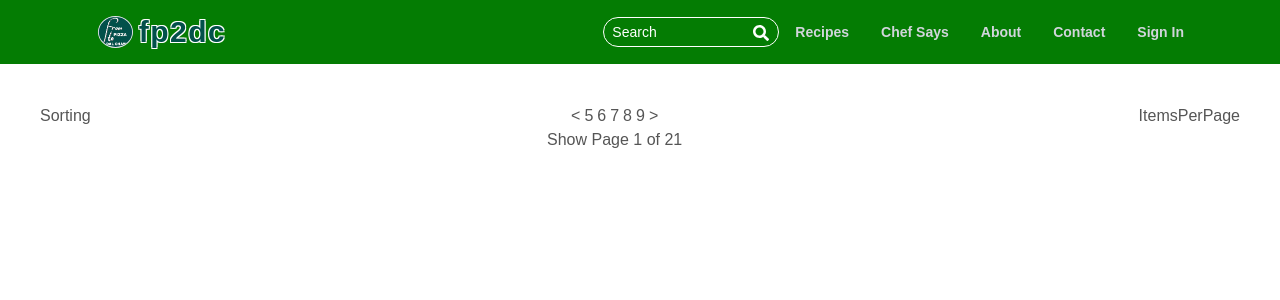
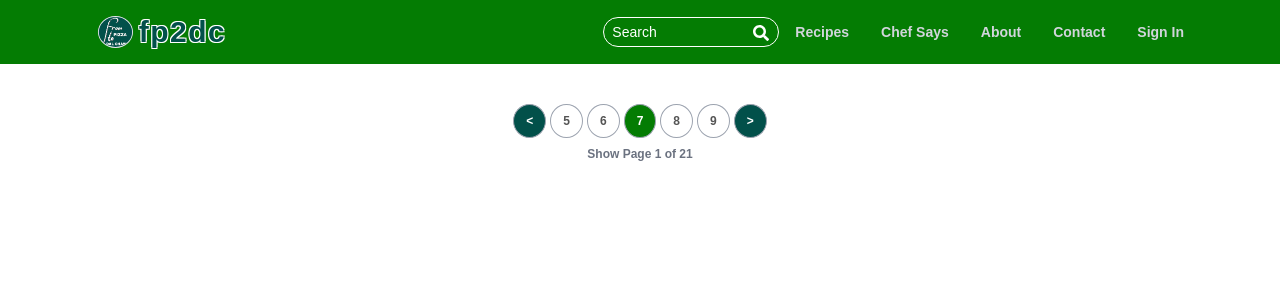
Before and after one commit to swabhi7/fp2dc-ui, a React (Create React App) app: page /recipes in a window 1280 px wide. Shown: the top 300 px of the page. Built offline with nearby package versions, Linux system fonts and the light colour scheme; no server answers.

Commit message:
[feat/style] : Pagination core logic and some styles

```diff
--- a/src/components/features/Recipes/ItemsPerPage.component.js
+++ b/src/components/features/Recipes/ItemsPerPage.component.js
@@ -1,7 +1,7 @@
 import React from "react";
 
 const ItemsPerPage = () => {
-  return <div>ItemsPerPage</div>;
+  return <div></div>;
 };
 
 export default ItemsPerPage;
--- a/src/components/features/Recipes/Pagination.component.js
+++ b/src/components/features/Recipes/Pagination.component.js
@@ -31,19 +31,27 @@ const getPageButtons = ({
 };
 
 const Pagination = ({ currentPage, totalPages, maxNumberOfPageButtons }) => {
-  const pageButtons = getPageButtons({ currentPage, totalPages, maxNumberOfPageButtons });
+  const pageButtons = getPageButtons({
+    currentPage,
+    totalPages,
+    maxNumberOfPageButtons,
+  });
 
   return (
     <div className={classes["pagination"]}>
       <div className={classes["pagination-buttons"]}>
         {/* Prev Button */}
-        <PaginationButton buttonContent="<" />
+        <PaginationButton buttonContent="<" prevNext={true} />
         {/* Page Buttons */}
         {_.map(pageButtons, (pageButton) => (
-          <PaginationButton key={pageButton} buttonContent={pageButton} />
+          <PaginationButton
+            key={pageButton}
+            buttonContent={pageButton}
+            current={pageButton === currentPage ? true : false}
+          />
         ))}
         {/* Next Button */}
-        <PaginationButton buttonContent=">" />
+        <PaginationButton buttonContent=">" prevNext={true} />
       </div>
       <div className={classes["pagination-text"]}>Show Page 1 of 21</div>
     </div>
--- a/src/components/features/Recipes/Pagination.module.css
+++ b/src/components/features/Recipes/Pagination.module.css
@@ -6,6 +6,10 @@
   }
 
   .pagination-buttons {
-    @apply flex gap-1;
+    @apply flex gap-1 mb-2 text-xs;
+  }
+
+  .pagination-text {
+    @apply text-xs text-gray-500 font-bold;
   }
 }
--- a/src/components/features/Recipes/PaginationButton.component.js
+++ b/src/components/features/Recipes/PaginationButton.component.js
@@ -1,7 +1,20 @@
 import React from "react";
+import classes from "./PaginationButton.module.css";
 
-const PaginationButton = ({ buttonContent }) => {
-  return <button>{buttonContent}</button>;
+const PaginationButton = ({
+  buttonContent,
+  prevNext = false,
+  current = false,
+}) => {
+  return (
+    <button
+      className={`${classes["pagination-button"]} ${
+        prevNext ? classes["prev-next"] : ""
+      } ${current ? classes["current"] : ""}`}
+    >
+      {buttonContent}
+    </button>
+  );
 };
 
 export default PaginationButton;
--- /dev/null
+++ b/src/components/features/Recipes/PaginationButton.module.css
@@ -0,0 +1,15 @@
+@tailwind base;
+
+@layer base {
+  .pagination-button {
+    @apply border px-3 py-2 rounded-[50%] border-gray-400 font-bold;
+  }
+
+  .prev-next {
+    @apply bg-[color:var(--color-secondary)] text-white;
+  }
+
+  .current {
+    @apply bg-[color:var(--color-primary)] text-white;
+  }
+}
--- a/src/components/features/Recipes/Sorting.component.js
+++ b/src/components/features/Recipes/Sorting.component.js
@@ -1,7 +1,7 @@
 import React from "react";
 
 const Sorting = () => {
-  return <div>Sorting</div>;
+  return <div></div>;
 };
 
 export default Sorting;
--- a/src/index.css
+++ b/src/index.css
@@ -19,6 +19,7 @@ p-2
 
 px-1.5
 px-2
+px-3
 px-4
 px-6
 px-8
@@ -28,6 +29,7 @@ px-16
 px-24
 
 py-1
+py-2
 py-4
 
 Font Size -
```
